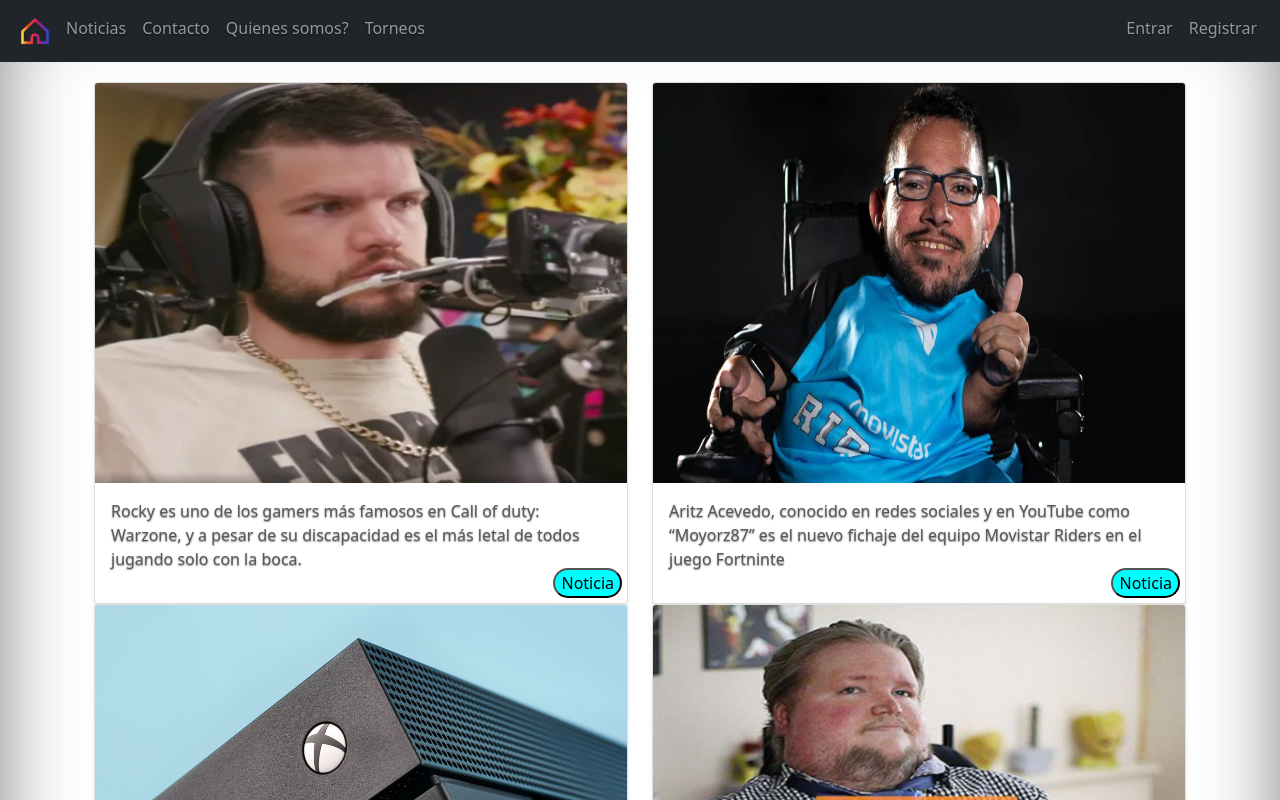
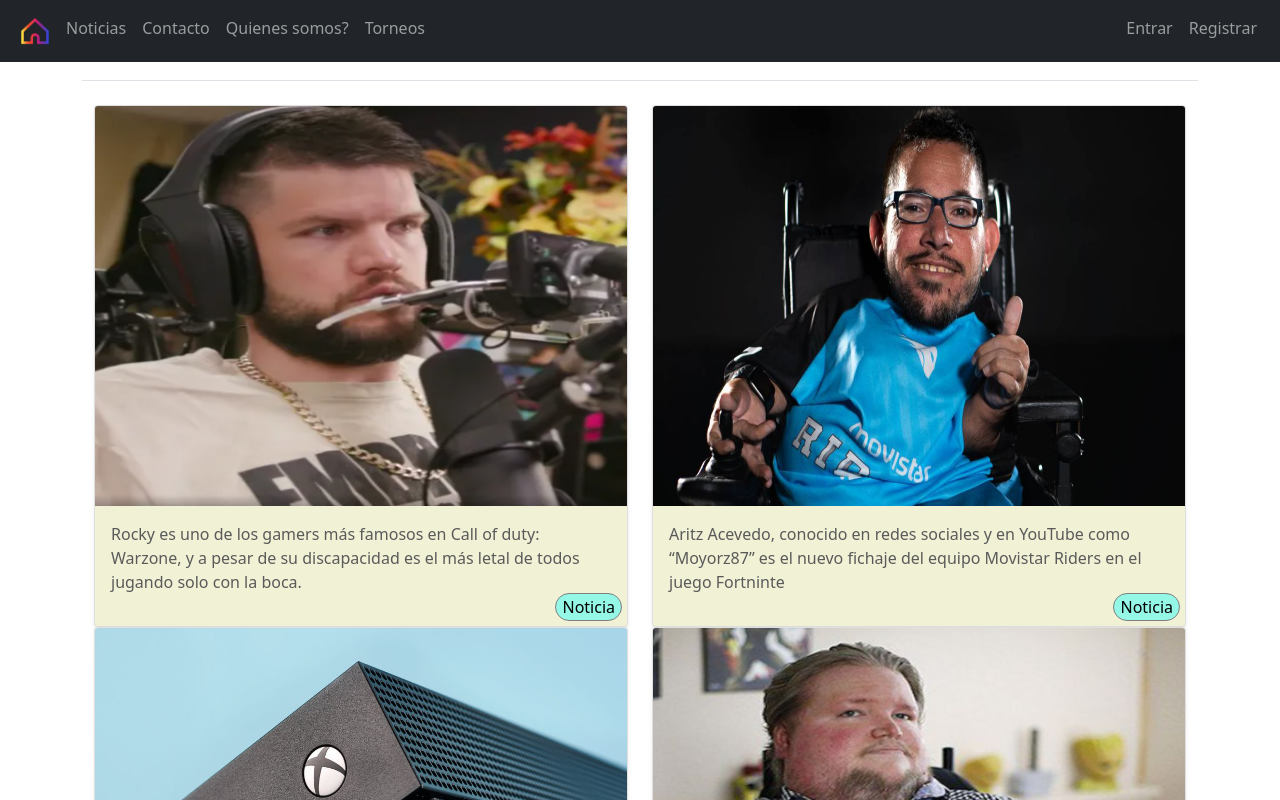
Before and after one commit to AntoniJordiNogueraRecasen/DisFun-Cup, a React (Create React App) app in the folder front-end/: page /news in a window 1280 px wide. Shown: the top 800 px of the page. Built offline with nearby package versions, Linux system fonts and the light colour scheme.

Commit message:
coverATOMARPORCULO

```diff
--- a/front-end/src/Cover.js
+++ b/front-end/src/Cover.js
@@ -1,6 +1,6 @@
 import "./style/App.css";
 import React from "react";
-import "./style/cover.css";
+
 import { Button } from "reactstrap";
 import "./style/bootstrap.min.css";
 
--- a/front-end/src/style/App.css
+++ b/front-end/src/style/App.css
@@ -189,13 +189,18 @@
   right: 15px;
 }
 .info {
-  background-color: cyan;
+  background-color: rgba(0, 255, 255, 0.384);
   border-radius: 45em;
   position: absolute;
   right: 5px;
   bottom: 5px;
-  border-color: black;
+  border-color: grey;
+  border-style: solid;
+  border-width: 0.5px;
 }
 .info:hover {
-  background-color: darkcyan;
+  background-color: cyan;
 }
+.card-body {
+  background-color: #e4e4b186;
+}
--- a/front-end/src/style/cover.css
+++ /dev/null
@@ -1,61 +0,0 @@
-/*
- * Globals
- */
-
-/* Custom default button */
-.btn-secondary {
-  color: rgb(255, 255, 255);
-  position: absolute;
-  right: 0px;
-  top: 0px;
-  background-color:transparent;
-  border: 0px;
-}
-.btn-secondary:hover {
-  background-color: black;
-}
-/*.btn-secondary:focus*/
-
-
-/*
- * Base structure
- */
-body {
-  padding: 0px;
-}
-
-#root {
-  padding: 25px;
-  text-shadow: 0 0.05rem 0.1rem rgba(0, 0, 0, 0.5);
-  box-shadow: inset 0 0 5rem rgba(0, 0, 0, 0.5);
-}
-
-.cover-container {
-  max-width: 42em;
-}
-
-/*
- * Header
- */
-
-.nav-masthead .nav-link {
-  padding: 0.25rem 0;
-  font-weight: 700;
-  color: rgba(255, 255, 255, 0.5);
-  background-color: transparent;
-  border-bottom: 0.25rem solid transparent;
-}
-
-.nav-masthead .nav-link:hover,
-.nav-masthead .nav-link:focus {
-  border-bottom-color: rgba(255, 255, 255, 0.25);
-}
-
-.nav-masthead .nav-link + .nav-link {
-  margin-left: 1rem;
-}
-
-.nav-masthead .active {
-  color: #fff;
-  border-bottom-color: #fff;
-}
```
